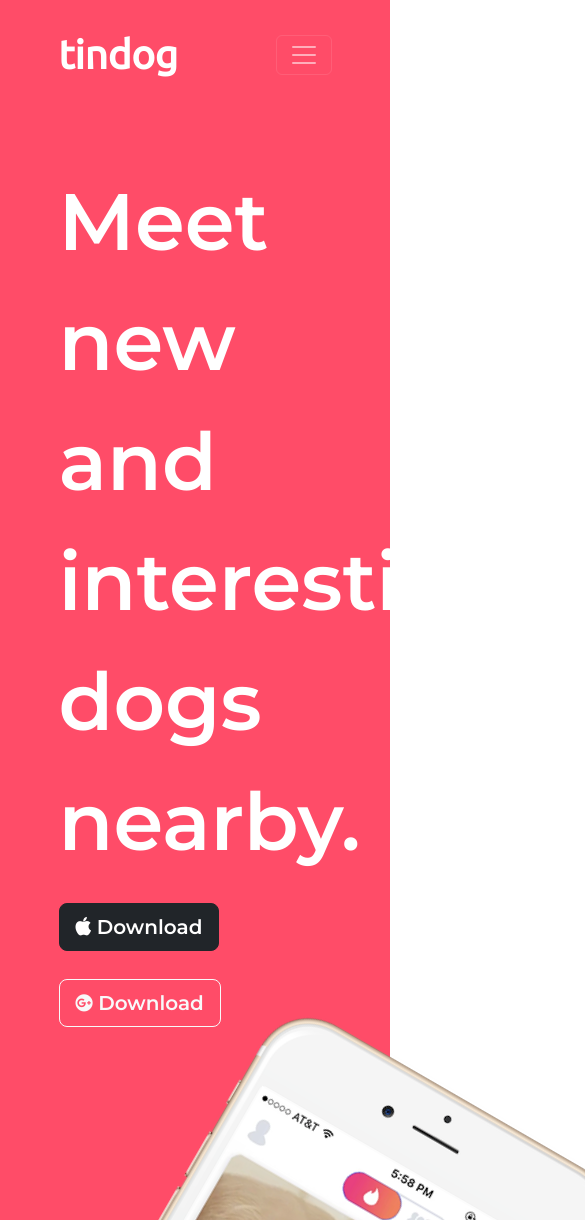
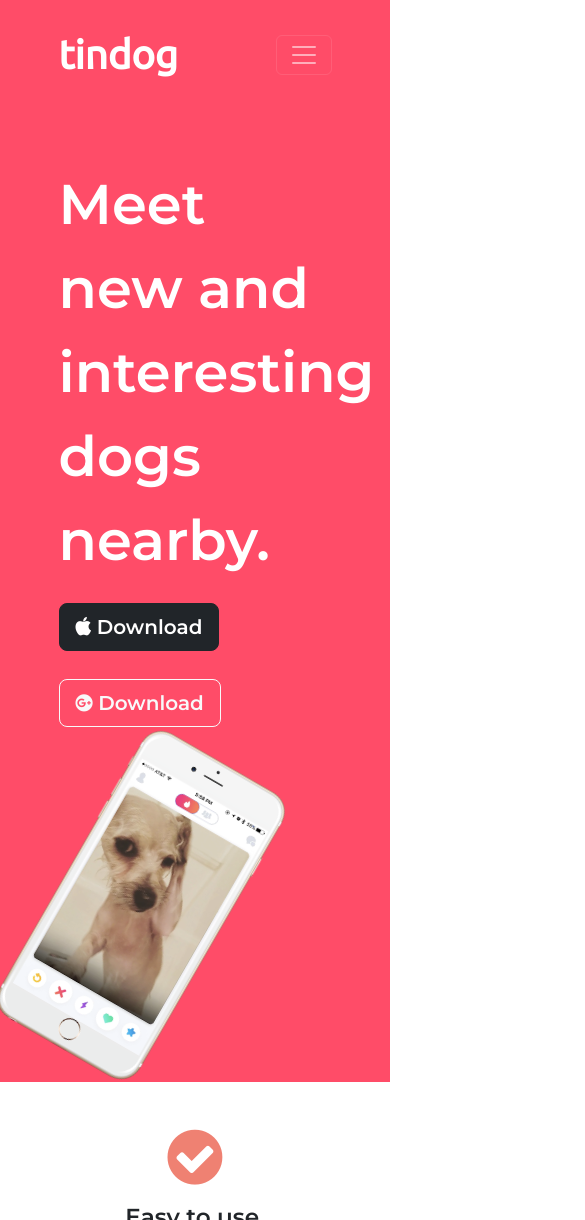
Before and after one commit to Code-VPIN/tindogClone, a plain HTML site: page index.html in a window 390 px wide. Shown: the top 1220 px of the page, 585 px wide, since content can reach past the window. Drawn offline with nearby package versions, Linux system fonts and the light colour scheme.

Commit message:
changes for responsive images

```diff
--- a/css/styles.css
+++ b/css/styles.css
@@ -7,7 +7,7 @@ body{
 }
 h1{
     font-family: 'Montserrat', sans-serif;
-    font-size: 5.0rem;
+    font-size: 3.5rem;
     line-height: 1.5;
 }
 
@@ -44,7 +44,7 @@ h1{
 
 /* title image */
 .title-image{
-    /* width: 60%; */
+    width: 60%;
     transform: rotate(30deg);
 }
 
```
